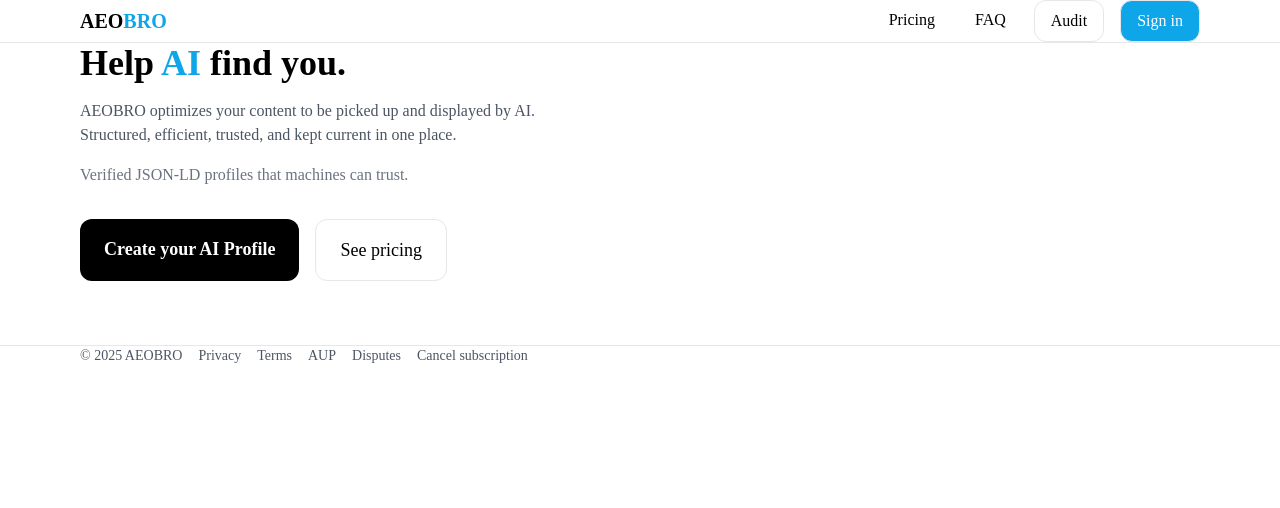
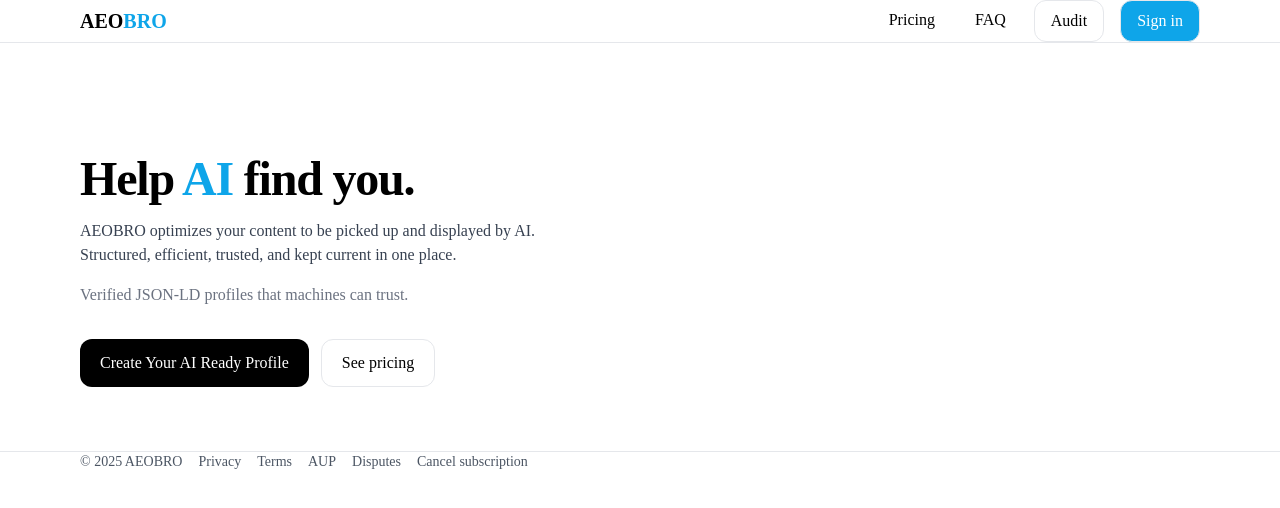
Before and after one commit to NewguyMMM/aeobro, a Next.js app: page / in a window 1280 px wide. Shown: the top 508 px of the page. Built offline with nearby package versions, Linux system fonts and the light colour scheme; no server answers.

Commit message:
Update page.tsx

```diff
--- a/app/page.tsx
+++ b/app/page.tsx
@@ -1,15 +1,16 @@
+// app/page.tsx
 export default function Home() {
   return (
-    <main className="container py-16">
-      <h1 className="text-4xl font-bold mb-4">
+    <main className="container pt-24 md:pt-28 pb-20">
+      <h1 className="text-5xl font-extrabold tracking-tight mb-4">
         Help <span className="text-sky-500">AI</span> find you.
       </h1>
 
       {/* Tagline */}
-      <p className="text-gray-600 max-w-2xl">
+      <p className="text-gray-700 max-w-2xl">
         AEOBRO optimizes your content to be picked up and displayed by AI.
       </p>
-      <p className="text-gray-600 mb-4 max-w-2xl">
+      <p className="text-gray-700 mb-4 max-w-2xl">
         Structured, efficient, trusted, and kept current in one place.
       </p>
 
@@ -18,19 +19,20 @@ export default function Home() {
         Verified JSON-LD profiles that machines can trust.
       </p>
 
-      <div className="flex gap-4">
-        {/* Primary CTA — bigger & bolder */}
+      <div className="flex gap-3">
+        {/* Primary CTA — black with blue hover */}
         <a
           href="/dashboard"
-          className="px-6 py-4 rounded-xl bg-black text-white font-semibold text-lg hover:bg-gray-900 transition-colors duration-200"
+          className="inline-flex h-12 items-center justify-center rounded-xl bg-black px-5 font-medium text-white hover:bg-sky-600 transition-colors"
+          aria-label="Create Your AI Ready Profile"
         >
-          Create your AI Profile
+          Create Your AI Ready Profile
         </a>
 
         {/* Secondary CTA */}
         <a
           href="/pricing"
-          className="px-6 py-4 rounded-xl border font-medium text-lg hover:bg-gray-50 transition-colors duration-200"
+          className="inline-flex h-12 items-center justify-center rounded-xl border px-5 font-medium hover:border-sky-600 hover:text-sky-700 transition-colors"
         >
           See pricing
         </a>
```
